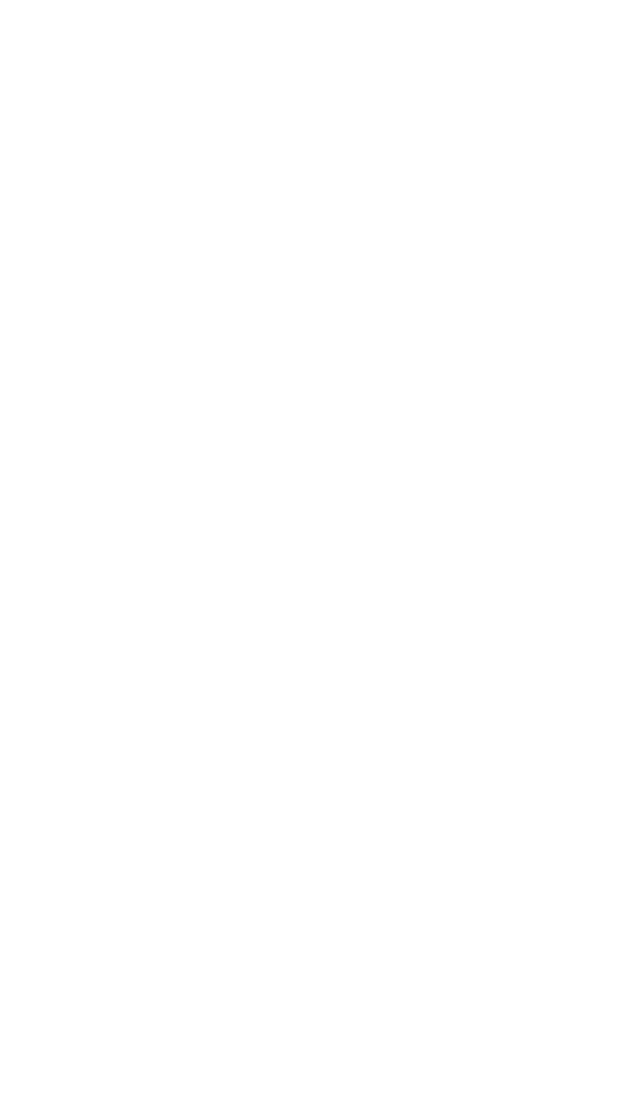
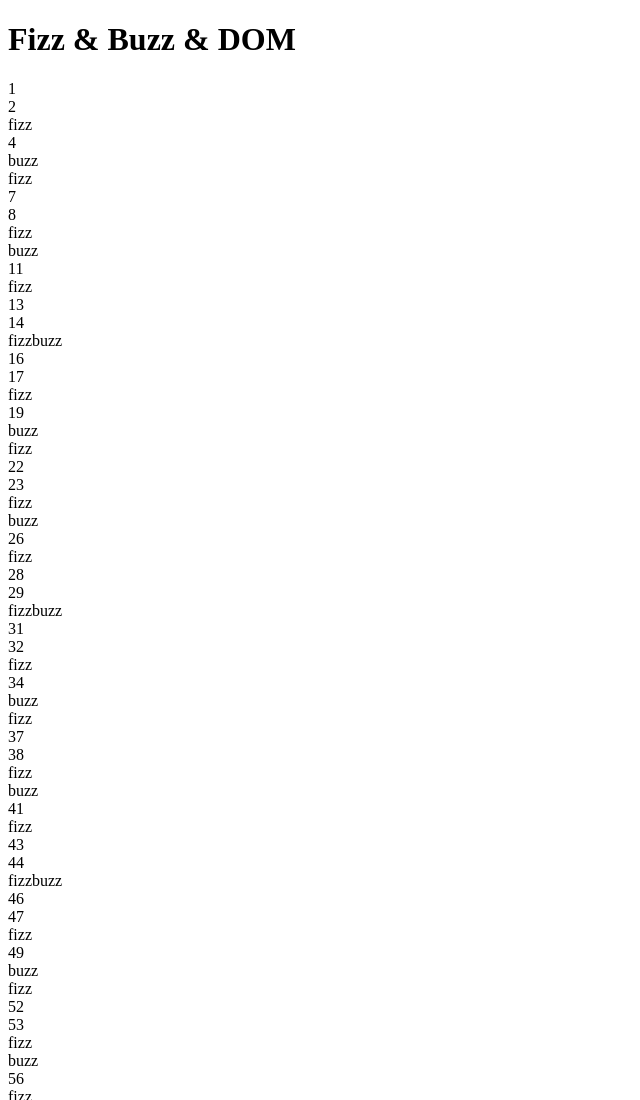
Before and after one commit to PatrizioCorcione/js-fizzbuzz, a plain HTML site: page index.html in a window 1280 px wide. Shown: the top 1100 px of the page, without its empty margins (0-640 px from the left). Before the commit the page ends 800 px from the top, so only its background shows below. Drawn offline with Linux system fonts and the light colour scheme.

Commit message:
[end] logica [end]bonus 1

```diff
--- a/index.html
+++ b/index.html
@@ -8,10 +8,12 @@
 </head>
 <body>
 
+  <h1>Fizz & Buzz & DOM</h1>
+  <!--CONTENITORE DEI DIV GENERATI-->
+  <section id="contenitore">
 
-
-
-
+  </section>
+  <!--FINE CONTENITORE DEI DIV GENERATI-->
 
   <script src="js/script.js"></script>
 </body>
--- a/js/script.js
+++ b/js/script.js
@@ -0,0 +1,25 @@
+let limit = 100;
+let contenitoreJs = document.getElementById("contenitore");
+
+for (let i = 1; i <= limit; i++) {
+  const all = document.createElement("div");
+  /*MODIFICA SOLO I MULTIPLI DI 3 E ANCHE DI 5*/
+  if(!(i % 3) && !(i % 5)){
+    all.innerHTML = "fizzbuzz";
+    contenitoreJs.append(all);
+    /*MODIFICA SOLO I MULTIPLI DI 3*/
+  }else if(!(i % 3)){
+    all.innerHTML = "fizz";
+    contenitoreJs.append(all);
+    /*MODIFICA SOLO I MULTIPLI DI 5*/
+  }else if(!(i % 5)){
+    all.innerHTML = "buzz";
+    contenitoreJs.append(all);
+    /*SE NON MODIFICA NIENTE SOPRA LASCIA SOLO IL NUMERO*/
+  }else{
+    all.innerHTML = i;
+    contenitoreJs.append(all);
+  }
+  console.log(all);
+
+}
```
